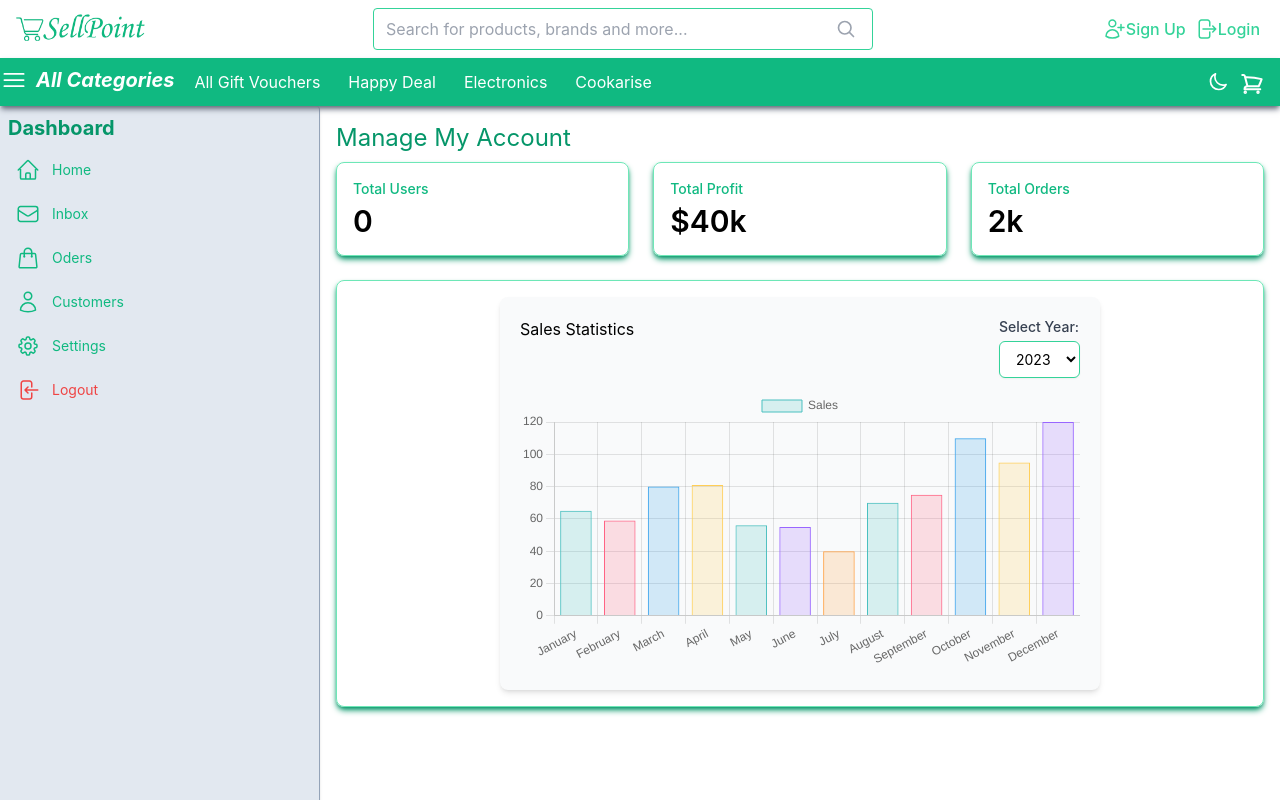
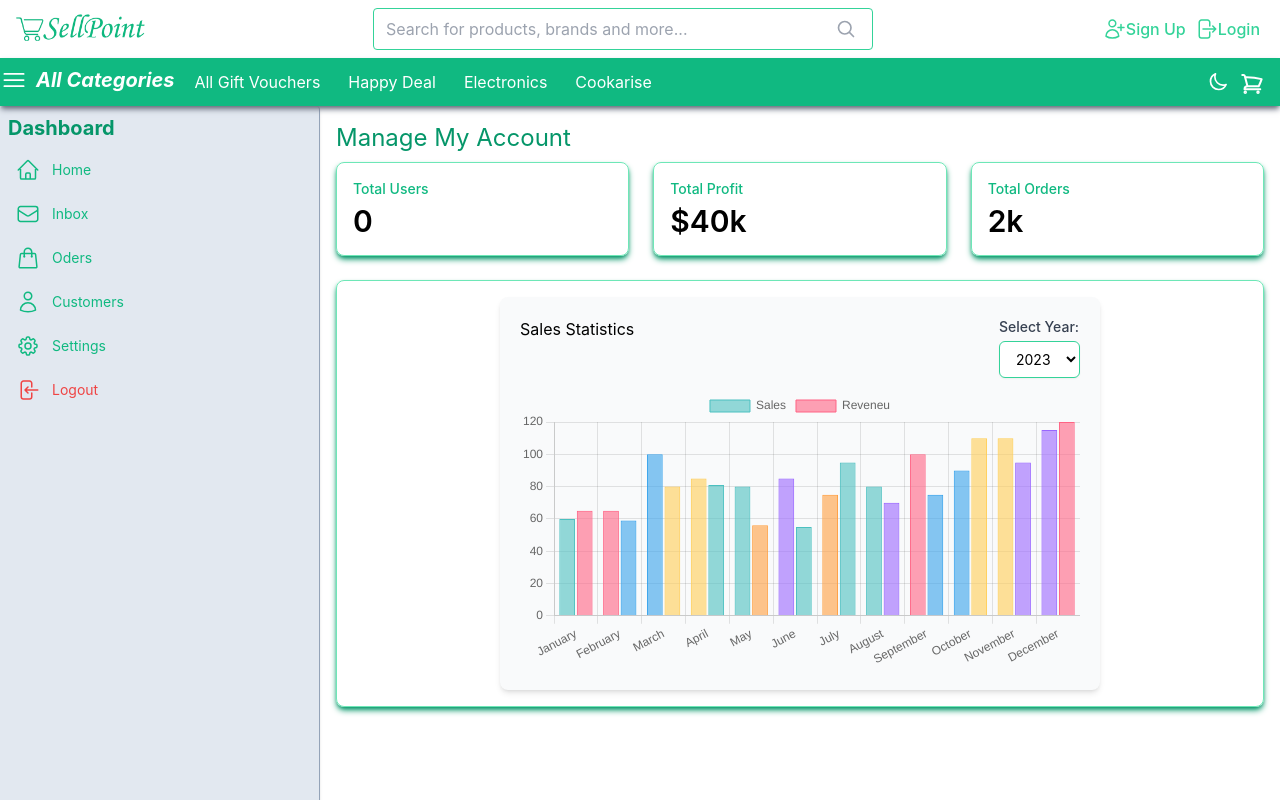
Before and after one commit to mahbub045/sellpoint, a Next.js app: page /Admin in a window 1280 px wide. Shown: the top 800 px of the page. Built offline with nearby package versions, Linux system fonts and the light colour scheme.

Commit message:
Add revenue chart

```diff
--- a/components/SalesStat.jsx
+++ b/components/SalesStat.jsx
@@ -1,102 +1,3 @@
-// import { BarElement, CategoryScale, Chart as ChartJS, Legend, LinearScale, Tooltip } from 'chart.js';
-// import { useState } from 'react';
-// import { Bar } from 'react-chartjs-2';
-
-// ChartJS.register(BarElement, Tooltip, Legend, CategoryScale, LinearScale);
-
-// const SalesStat = () => {
-//     const [selectedYear, setSelectedYear] = useState('2023'); // Default selected year is 2023
-
-//     const handleYearChange = (event) => {
-//         setSelectedYear(event.target.value);
-//     };
-
-//     const data = {
-//         labels: ['January', 'February', 'March', 'April', 'May', 'June', 'July', 'August', 'September', 'October', 'November', 'December'],
-//         datasets: [
-//             {
-//                 label: 'Sales',
-//                 data: [65, 59, 80, 81, 56, 55, 40, 70, 75, 90, 65, 85],
-//                 backgroundColor: [
-//                     'rgba(75,192,192,0.2)',
-//                     'rgba(255,99,132,0.2)',
-//                     'rgba(54,162,235,0.2)',
-//                     'rgba(255,206,86,0.2)',
-//                     'rgba(75,192,192,0.2)',
-//                     'rgba(153,102,255,0.2)',
-//                     'rgba(255,159,64,0.2)',
-//                     'rgba(75,192,192,0.2)',
-//                     'rgba(255,99,132,0.2)',
-//                     'rgba(54,162,235,0.2)',
-//                     'rgba(255,206,86,0.2)',
-//                     'rgba(153,102,255,0.2)',
-//                 ],
-//                 borderColor: [
-//                     'rgba(75,192,192,1)',
-//                     'rgba(255,99,132,1)',
-//                     'rgba(54,162,235,1)',
-//                     'rgba(255,206,86,1)',
-//                     'rgba(75,192,192,1)',
-//                     'rgba(153,102,255,1)',
-//                     'rgba(255,159,64,1)',
-//                     'rgba(75,192,192,1)',
-//                     'rgba(255,99,132,1)',
-//                     'rgba(54,162,235,1)',
-//                     'rgba(255,206,86,1)',
-//                     'rgba(153,102,255,1)',
-//                 ],
-//                 borderWidth: 1,
-//             },
-//         ],
-//     };
-
-//     const options = {
-//         scales: {
-//             x: {
-//                 type: 'category',
-//             },
-//             y: {
-//                 beginAtZero: true,
-//             },
-//         },
-//     };
-
-//     return (
-//         <div className='bg-gray-50 dark:bg-gray-100 p-5 rounded-lg shadow-md max-w-[600px] my-0 mx-auto'>
-//             <div className="mb-3 flex justify-between">
-//                 <div>
-//                     <h2 className='font-[24px] mb-3 dark:text-black'>Sales Statistics</h2>
-//                 </div>
-//                 <div>
-//                     <label htmlFor="yearSelect" className="block text-sm font-medium text-gray-700">
-//                         Select Year:
-//                     </label>
-//                     <select
-//                         id="yearSelect"
-//                         name="year"
-//                         onChange={handleYearChange}
-//                         value={selectedYear}
-//                         className="mt-1 block w-full py-2 px-3 border border-emerald-400 bg-white rounded-md shadow-sm focus:ring-1 focus:ring-emerald-400 focus:border-emerald-500 sm:text-sm dark:text-black cursor-pointer">
-//                         <option value="2020">2020</option>
-//                         <option value="2021">2021</option>
-//                         <option value="2022">2022</option>
-//                         <option value="2023">2023</option>
-//                     </select>
-//                 </div>
-
-//             </div>
-
-//             <div>
-//                 <Bar data={data} options={options} />
-//             </div>
-//         </div>
-//     );
-// };
-
-// export default SalesStat;
-
-
-
 import { BarElement, CategoryScale, Chart as ChartJS, Legend, LinearScale, Tooltip } from 'chart.js';
 import { useEffect, useState } from 'react';
 import { Bar } from 'react-chartjs-2';
@@ -106,6 +7,22 @@ ChartJS.register(BarElement, Tooltip, Legend, CategoryScale, LinearScale);
 const SalesStat = () => {
     const [selectedYear, setSelectedYear] = useState('2023');
     const [salesData, setSalesData] = useState([]); // Initialize with an empty array
+    const [revenueData, setRevenueData] = useState([]); // Initialize with an empty array
+
+    useEffect(() => {
+        // Fetch data based on selectedYear
+        // Need to replace this with actual data fetching logic
+        // For example, you can use fetch() or an API call library like Axios
+
+        // For this example, I'll use dummy data for demonstration
+        const dummyData = {
+            '2020': [95, 85, 80, 100, 75, 80, 90, 50, 95, 80, 105, 110],
+            '2021': [65, 59, 80, 81, 56, 55, 40, 70, 75, 110, 95, 120],
+            '2022': [75, 95, 60, 85, 75, 60, 80, 85, 90, 75, 100, 110],
+            '2023': [60, 65, 100, 85, 80, 85, 75, 80, 100, 90, 110, 115],
+        };
+        setSalesData(dummyData[selectedYear]);
+    }, [selectedYear]);
 
     useEffect(() => {
         // Fetch data based on selectedYear
@@ -117,11 +34,11 @@ const SalesStat = () => {
             '2020': [75, 95, 60, 85, 75, 60, 80, 85, 90, 75, 100, 110],
             '2021': [95, 85, 80, 100, 75, 80, 90, 50, 95, 80, 105, 110],
             '2022': [60, 65, 100, 85, 80, 85, 75, 95, 100, 60, 110, 115],
-            '2023': [65, 59, 80, 81, 56, 55, 40, 70, 75, 110, 95, 120]
+            '2023': [65, 59, 80, 81, 56, 55, 95, 70, 75, 110, 95, 120]
         };
+        setRevenueData(dummyData[selectedYear]);
+    }, [selectedYear]);
 
-        setSalesData(dummyData[selectedYear]);
-    }, [selectedYear]);
 
     const handleYearChange = (event) => {
         setSelectedYear(event.target.value);
@@ -134,18 +51,18 @@ const SalesStat = () => {
                 label: 'Sales',
                 data: salesData,
                 backgroundColor: [
-                    'rgba(75,192,192,0.2)',
-                    'rgba(255,99,132,0.2)',
-                    'rgba(54,162,235,0.2)',
-                    'rgba(255,206,86,0.2)',
-                    'rgba(75,192,192,0.2)',
-                    'rgba(153,102,255,0.2)',
-                    'rgba(255,159,64,0.2)',
-                    'rgba(75,192,192,0.2)',
-                    'rgba(255,99,132,0.2)',
-                    'rgba(54,162,235,0.2)',
-                    'rgba(255,206,86,0.2)',
-                    'rgba(153,102,255,0.2)',
+                    'rgba(75,192,192,0.6)',
+                    'rgba(255,99,132,0.6)',
+                    'rgba(54,162,235,0.6)',
+                    'rgba(255,206,86,0.6)',
+                    'rgba(75,192,192,0.6)',
+                    'rgba(153,102,255,0.6)',
+                    'rgba(255,159,64,0.6)',
+                    'rgba(75,192,192,0.6)',
+                    'rgba(255,99,132,0.6)',
+                    'rgba(54,162,235,0.6)',
+                    'rgba(255,206,86,0.6)',
+                    'rgba(153,102,255,0.6)',
                 ],
                 borderColor: [
                     'rgba(75,192,192,1)',
@@ -160,6 +77,39 @@ const SalesStat = () => {
                     'rgba(54,162,235,1)',
                     'rgba(255,206,86,1)',
                     'rgba(153,102,255,1)',
+                ],
+                borderWidth: 1,
+            },
+            {
+                label: 'Reveneu',
+                data: revenueData,
+                backgroundColor: [
+                    'rgba(255,99,132,0.6)',
+                    'rgba(54,162,235,0.6)',
+                    'rgba(255,206,86,0.6)',
+                    'rgba(75,192,192,0.6)',
+                    'rgba(255,159,64,0.6)',
+                    'rgba(75,192,192,0.6)',
+                    'rgba(75,192,192,0.6)',
+                    'rgba(153,102,255,0.6)',
+                    'rgba(54,162,235,0.6)',
+                    'rgba(255,206,86,0.6)',
+                    'rgba(153,102,255,0.6)',
+                    'rgba(255,99,132,0.6)',
+                ],
+                borderColor: [
+                    'rgba(255,99,132,1)',
+                    'rgba(54,162,235,1)',
+                    'rgba(255,206,86,1)',
+                    'rgba(75,192,192,1)',
+                    'rgba(255,159,64,1)',
+                    'rgba(75,192,192,1)',
+                    'rgba(75,192,192,1)',
+                    'rgba(153,102,255,1)',
+                    'rgba(54,162,235,1)',
+                    'rgba(255,206,86,1)',
+                    'rgba(153,102,255,1)',
+                    'rgba(255,99,132,1)',
                 ],
                 borderWidth: 1,
             },
--- a/pages/login.js
+++ b/pages/login.js
@@ -66,9 +66,12 @@ const Login = ({ user }) => {
 
             <div className="bg-slate-100 dark:bg-white/10 p-5 rounded shadow-md shadow-emerald-400 lg:w-[450px] md:w-96 sm:w-80 w-full mx-auto bg-opacity-90">
                 {/* Logo */}
-                <a href="/">
-                    <img src="/logo.png" alt="E-commerce Logo" className="mx-auto w-[200px] h-[60px] mb-4" />
-                </a>
+                <div className="mx-auto flex justify-center">
+                    <a href="/">
+                        <img src="/logo.png" alt="E-commerce Logo" className=" w-[200px] h-[60px] mb-4" />
+                    </a>
+                </div>
+
                 <h2 className="sm:text-2xl text-xl font-semibold mb-4">Login to Your Account</h2>
                 <form onSubmit={handleSubmit(submitHandler)}>
                     <div className="mb-4">
```
